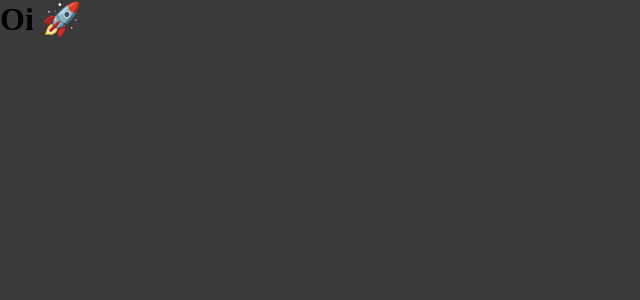
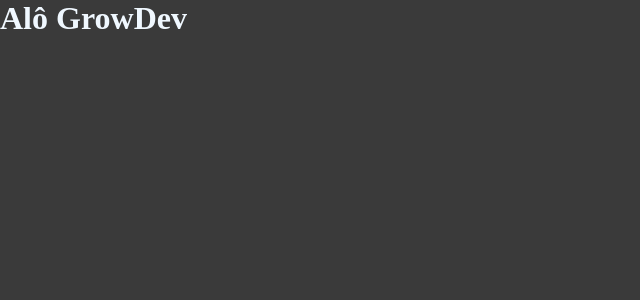
Before and after one commit to leticialealperez/live-code, a React (Vite) app: page / in a window 1280 px wide. Shown: the top 300 px of the page, without its empty margins (0-640 px from the left). Built offline with nearby package versions, Linux system fonts and the light colour scheme.

Commit message:
Adicionado titulo

```diff
--- /dev/null
+++ b/src/components/styled/Title.tsx
@@ -0,0 +1,6 @@
+import styled from "styled-components";
+
+export const Title = styled.h1`
+    font-size: 2rem;
+    color: aliceblue;
+`
--- a/src/pages/Home.tsx
+++ b/src/pages/Home.tsx
@@ -1,9 +1,10 @@
 import { Fragment } from "react/jsx-runtime";
+import { Title } from "../components/styled/Title";
 
 export function Home() {
 	return (
 		<Fragment>
-			<h1>Oi 🚀</h1>
+			<Title>Alô GrowDev</Title>
 		</Fragment>
 	);
 }
```
